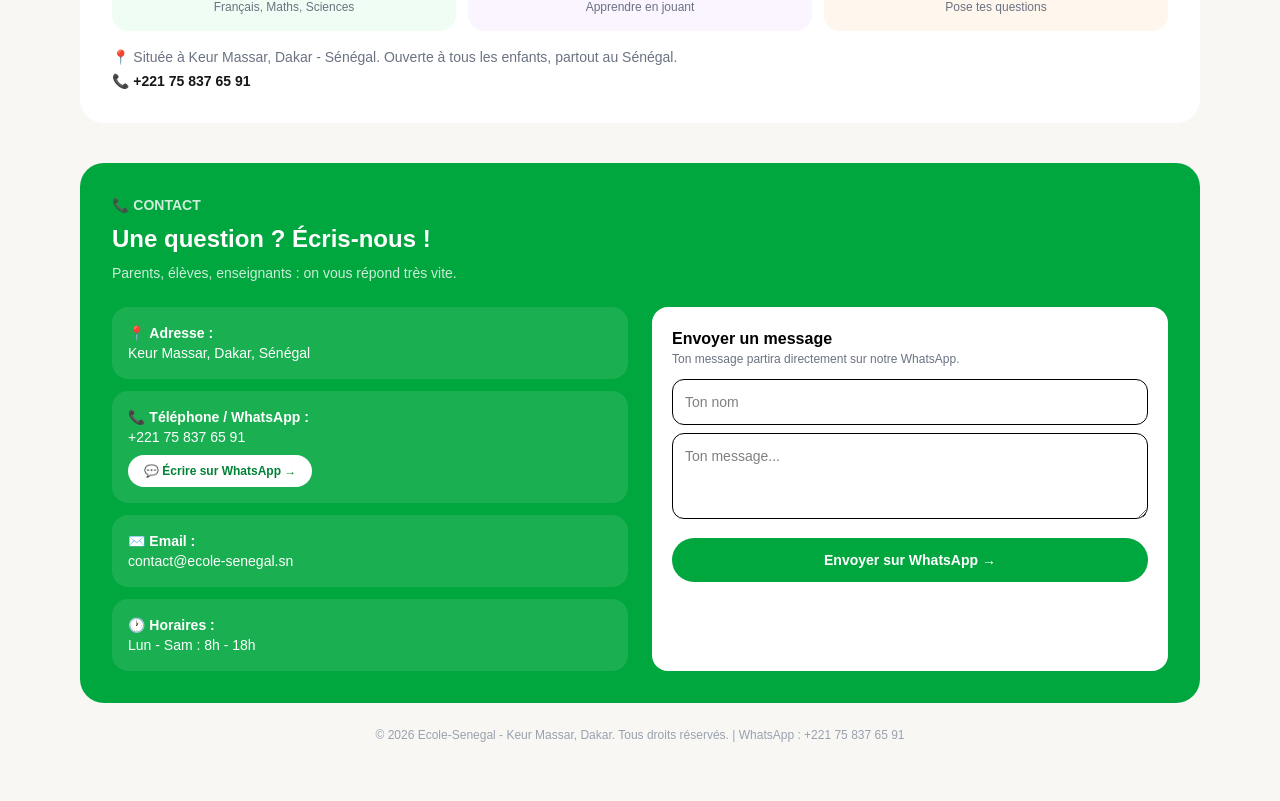
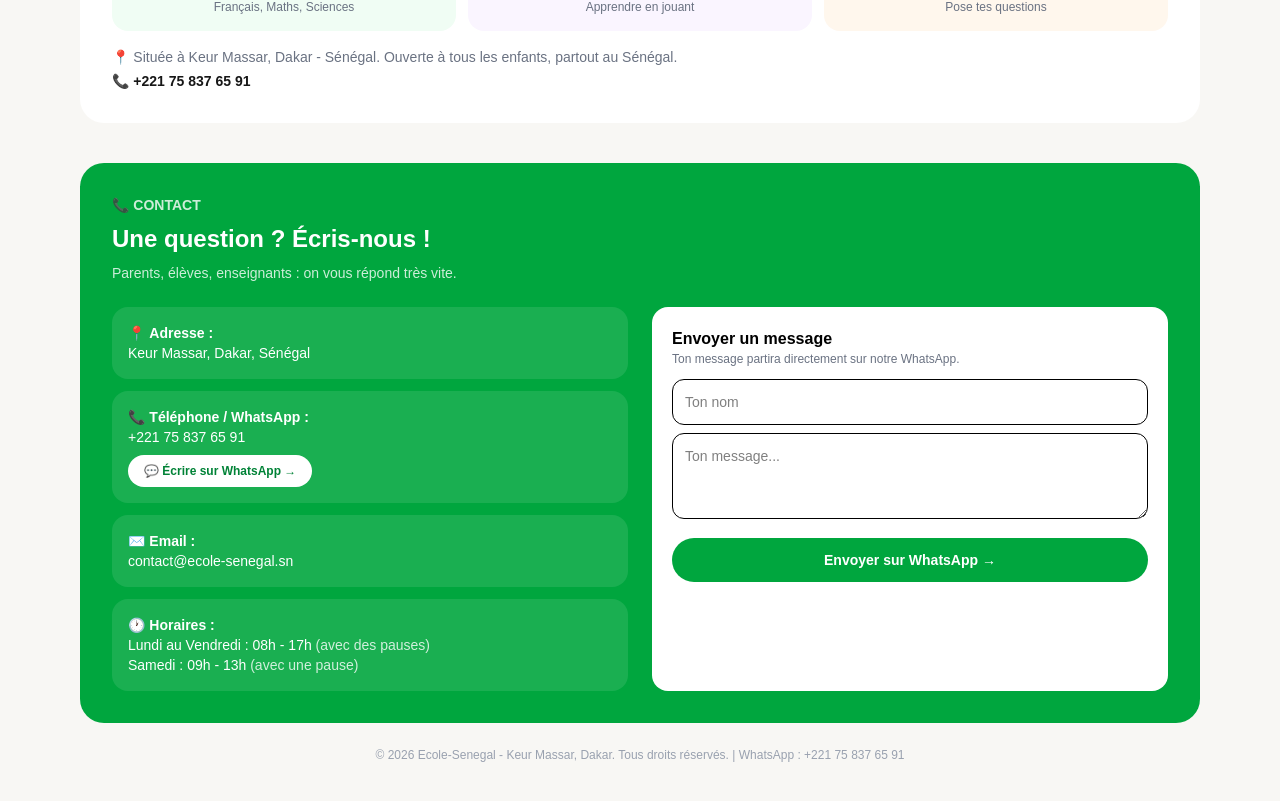
Before and after one commit to ssanesoumar-art/ecole-senegal, a Next.js app: page / in a window 1280 px wide. Shown: the part 2101-2902 px from the top of the page. Built offline with nearby package versions, Linux system fonts and the light colour scheme.

Commit message:
Horaires Lun-Ven 08h-17h Sam 09h-13h

```diff
--- a/app/page.tsx
+++ b/app/page.tsx
@@ -25,7 +25,6 @@ export default function Accueil() {
       alert("Écris ton nom et ton message !");
       return;
     }
-    // Ouvre WhatsApp avec le message
     const texte = encodeURIComponent(`Bonjour Ecole-Senegal, je suis ${nomContact}. ${msgContact}`);
     window.open(`https://wa.me/221758376591?text=${texte}`, "_blank");
     setNomContact("");
@@ -64,10 +63,7 @@ export default function Accueil() {
         <span className="bg-green-100 text-green-700 px-3 py-1 rounded-full text-xs font-bold">🇸🇳 Keur Massar • Dakar • 100% Gratuit</span>
         <h1 className="text-4xl md:text-5xl font-bold mt-4">Apprendre en s'amusant,<br/>de la <span className="text-green-600">Maternelle</span> au <span className="text-purple-600">CM2</span></h1>
         <p className="text-gray-500 mt-3">Leçons, jeux, exercices et questions-réponses avec Mme Diop.</p>
-
-        {/* PHOTO ECOLE */}
         <img src="/ecole-senegal.jpeg" alt="Ecole-Senegal Keur Massar" className="w-full max-w-3xl mx-auto rounded-3xl shadow-lg mt-6 object-cover" />
-
         <div className="flex flex-wrap justify-center gap-3 mt-6">
           <Link href="/connexion" className="bg-green-600 text-white px-6 py-3 rounded-full font-bold text-sm">Commencer →</Link>
           <Link href="/questions" className="bg-white border px-6 py-3 rounded-full font-bold text-sm">💬 Voir les questions</Link>
@@ -93,7 +89,6 @@ export default function Accueil() {
             </Link>
           ))}
         </div>
-
         <div className="grid grid-cols-2 gap-4 mt-4">
           <Link href="/questions" className="bg-white rounded-2xl p-5 text-center border">
             <p className="text-4xl">💬</p>
@@ -110,7 +105,7 @@ export default function Accueil() {
         </div>
       </div>
 
-      {/* ===== À PROPOS ===== */}
+      {/* À PROPOS */}
       <div id="apropos" className="max-w-6xl mx-auto px-4 pb-10">
         <div className="bg-white rounded-3xl p-6 md:p-8">
           <p className="text-green-600 font-bold text-sm">🏫 À PROPOS</p>
@@ -122,42 +117,28 @@ export default function Accueil() {
             en s'amusant, avec des leçons simples, des jeux et des exercices adaptés.
           </p>
           <div className="grid grid-cols-3 gap-3 mt-6 text-center">
-            <div className="bg-green-50 rounded-2xl p-4">
-              <p className="text-2xl">📚</p>
-              <p className="font-bold text-sm mt-1">Leçons faciles</p>
-              <p className="text-xs text-gray-500">Français, Maths, Sciences</p>
-            </div>
-            <div className="bg-purple-50 rounded-2xl p-4">
-              <p className="text-2xl">🎮</p>
-              <p className="font-bold text-sm mt-1">Jeux & Quiz</p>
-              <p className="text-xs text-gray-500">Apprendre en jouant</p>
-            </div>
-            <div className="bg-orange-50 rounded-2xl p-4">
-              <p className="text-2xl">👩🏾‍🏫</p>
-              <p className="font-bold text-sm mt-1">Avec Mme Diop</p>
-              <p className="text-xs text-gray-500">Pose tes questions</p>
-            </div>
+            <div className="bg-green-50 rounded-2xl p-4"><p className="text-2xl">📚</p><p className="font-bold text-sm mt-1">Leçons faciles</p><p className="text-xs text-gray-500">Français, Maths, Sciences</p></div>
+            <div className="bg-purple-50 rounded-2xl p-4"><p className="text-2xl">🎮</p><p className="font-bold text-sm mt-1">Jeux & Quiz</p><p className="text-xs text-gray-500">Apprendre en jouant</p></div>
+            <div className="bg-orange-50 rounded-2xl p-4"><p className="text-2xl">👩🏾‍🏫</p><p className="font-bold text-sm mt-1">Avec Mme Diop</p><p className="text-xs text-gray-500">Pose tes questions</p></div>
           </div>
           <p className="text-sm text-gray-500 mt-4">📍 Située à Keur Massar, Dakar - Sénégal. Ouverte à tous les enfants, partout au Sénégal.</p>
           <p className="text-sm font-bold mt-1">📞 +221 75 837 65 91</p>
         </div>
       </div>
 
-      {/* ===== CONTACT ===== */}
+      {/* CONTACT */}
       <div id="contact" className="max-w-6xl mx-auto px-4 pb-16">
         <div className="bg-green-600 text-white rounded-3xl p-6 md:p-8">
           <p className="font-bold text-sm opacity-80">📞 CONTACT</p>
           <h2 className="font-bold text-2xl mt-2">Une question ? Écris-nous !</h2>
           <p className="text-sm opacity-80 mt-2">Parents, élèves, enseignants : on vous répond très vite.</p>
-
           <div className="grid md:grid-cols-2 gap-6 mt-6">
             <div className="space-y-3 text-sm">
               <p className="bg-white/10 rounded-2xl p-4">📍 <b>Adresse :</b><br/>Keur Massar, Dakar, Sénégal</p>
               <p className="bg-white/10 rounded-2xl p-4">📞 <b>Téléphone / WhatsApp :</b><br/>+221 75 837 65 91<br/><a href="https://wa.me/221758376591" target="_blank" className="bg-white text-green-700 px-4 py-2 rounded-full inline-block mt-2 font-bold text-xs">💬 Écrire sur WhatsApp →</a></p>
               <p className="bg-white/10 rounded-2xl p-4">✉️ <b>Email :</b><br/>contact@ecole-senegal.sn</p>
-              <p className="bg-white/10 rounded-2xl p-4">🕐 <b>Horaires :</b><br/>Lun - Sam : 8h - 18h</p>
+              <p className="bg-white/10 rounded-2xl p-4">🕐 <b>Horaires :</b><br/>Lundi au Vendredi : 08h - 17h <span className="opacity-80">(avec des pauses)</span><br/>Samedi : 09h - 13h <span className="opacity-80">(avec une pause)</span></p>
             </div>
-
             <div className="bg-white rounded-2xl p-5 text-black">
               <p className="font-bold">Envoyer un message</p>
               <p className="text-xs text-gray-500">Ton message partira directement sur notre WhatsApp.</p>
@@ -167,7 +148,6 @@ export default function Accueil() {
             </div>
           </div>
         </div>
-
         <p className="text-center text-xs text-gray-400 mt-6">© 2026 Ecole-Senegal - Keur Massar, Dakar. Tous droits réservés. | WhatsApp : +221 75 837 65 91</p>
       </div>
     </div>
```
